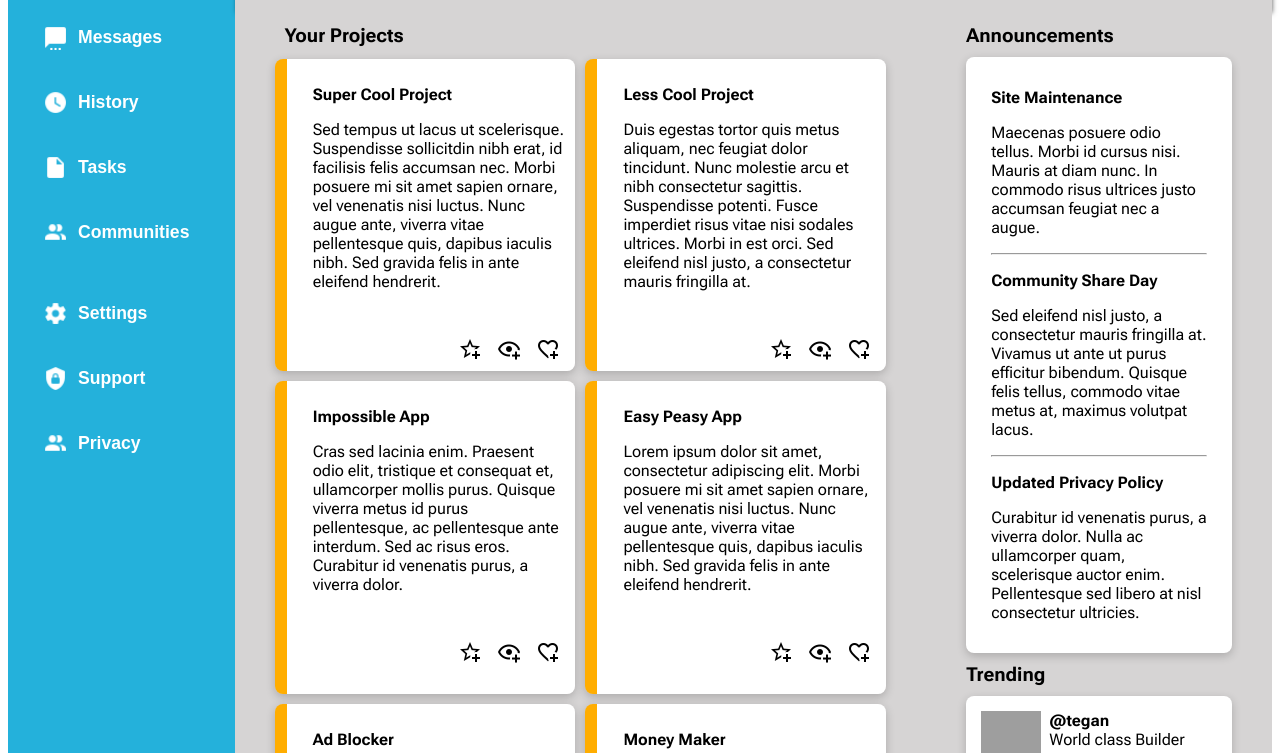
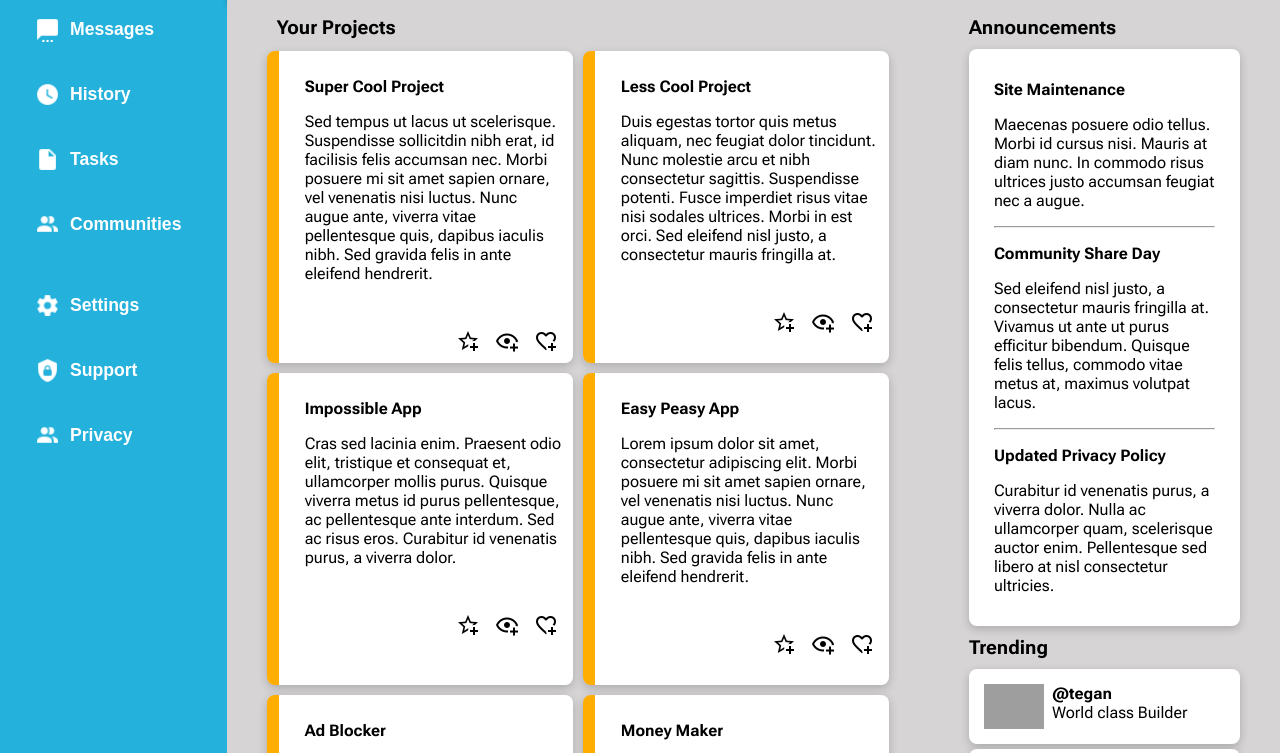
Before and after one commit to Meowinn/TOP-Admin-Dashboard, a plain HTML site: page index.html in a window 1280 px wide. Shown: the part 232-985 px from the top of the page. Drawn offline with Linux system fonts and the light colour scheme; grey boxes are pictures that could not be loaded.

Commit message:
correct margin

```diff
--- a/styles.css
+++ b/styles.css
@@ -1,5 +1,6 @@
 body {
-font-family: 'Roboto Flex', sans-serif;;
+font-family: 'Roboto Flex', sans-serif;
+margin: 0;
 }
 
 .main_container > div:not(.sidebar)  {
```
